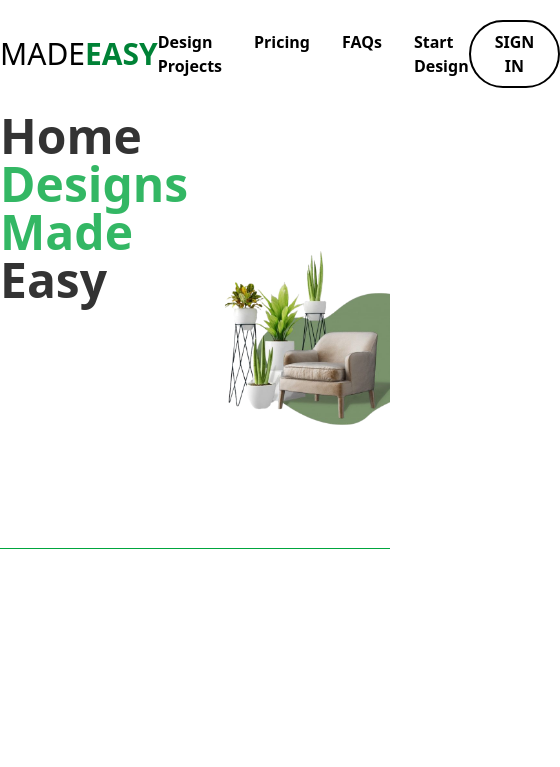
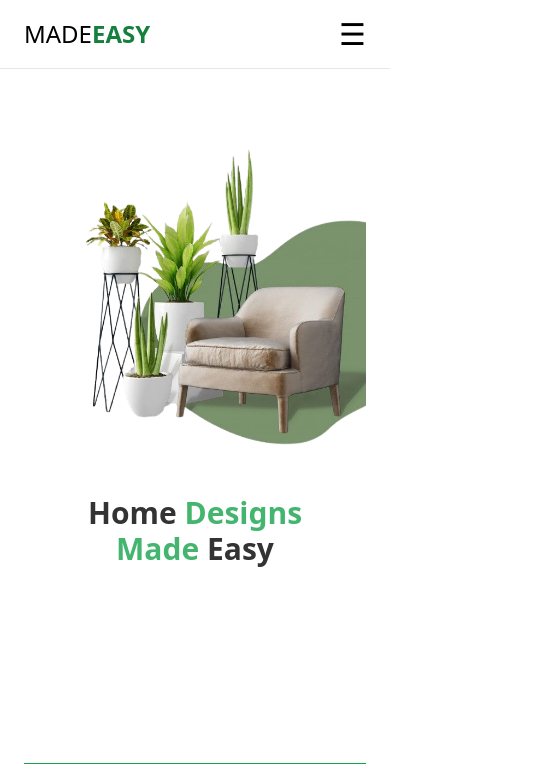
Before and after one commit to JannatulLima9575/tailwind-Landingpage, a plain HTML site: page index.html in a window 390 px wide. Shown: the whole page, 560 px wide, since content can reach past the window. Drawn offline with nearby package versions, Linux system fonts and the light colour scheme.

Commit message:
added responsive part to project

```diff
--- a/index.html
+++ b/index.html
@@ -1,11 +1,11 @@
 <!DOCTYPE html>
 <html lang="en">
 <head>
-    <meta charset="UTF-8">
-    <meta name="viewport" content="width=device-width, initial-scale=1.0">
-    <script src="https://unpkg.com/@tailwindcss/browser@4"></script>
+  <meta charset="UTF-8" />
+  <meta name="viewport" content="width=device-width, initial-scale=1.0" />
+  <script src="https://cdn.tailwindcss.com"></script>
+  <link rel="shortcut icon" href="favIcon.png" type="image/x-icon">
   <title>Landing Page</title>
-
   <style>
     @keyframes fadeLoop {
       0% {
@@ -28,31 +28,68 @@
       animation: fadeLoop 4s infinite 1s;
     }
   </style>
+</head>
+<body class="max-w-7xl mx-auto bg-white font-sans">
 
-</head>
-<body class="bg-white font-sans">
-    <!-- Navbar section  -->
-     <nav class="flex py-5 justify-around items-center">
-        <h2 class="text-3xl">MADE<span class="text-green-700 font-semibold">EASY</span></h2>
-            <ul class="flex gap-x-8">
+  <!-- Navbar section -->
+  <nav class="px-6 py-4 md:px-16 border-b border-gray-200 relative">
+    <div class="flex justify-between items-center">
+      <h2 class="text-2xl md:text-3xl">MADE<span class="text-green-700 font-semibold">EASY</span></h2>
+
+      <!-- Hamburger Icon -->
+      <div class="md:hidden">
+        <button id="menu-toggle" class="text-3xl focus:outline-none">&#9776;</button>
+      </div>
+
+      <!-- Desktop Menu -->
+      <ul class="hidden md:flex gap-8 items-center">
         <li class="cursor-pointer font-semibold hover:text-green-700">Design Projects</li>
         <li class="cursor-pointer font-semibold hover:text-green-700">Pricing</li>
         <li class="cursor-pointer font-semibold hover:text-green-700">FAQs</li>
         <li class="cursor-pointer font-semibold hover:text-green-700">Start Design</li>
       </ul>
-            <button class="bg-white text-black px-6 font-semibold py-2 border-2 rounded-full hover:bg-green-700 hover:text-white">SIGN IN</button>
+
+      <button class="hidden md:inline-block bg-white text-black px-6 font-semibold py-2 border-2 rounded-full hover:bg-green-700 hover:text-white">SIGN IN</button>
+    </div>
+
+    <!-- Mobile Menu -->
+    <div id="mobile-menu" class="hidden flex-col gap-4 mt-4 md:hidden">
+      <ul class="flex flex-col gap-3">
+        <li class="cursor-pointer font-semibold hover:text-green-700">Design Projects</li>
+        <li class="cursor-pointer font-semibold hover:text-green-700">Pricing</li>
+        <li class="cursor-pointer font-semibold hover:text-green-700">FAQs</li>
+        <li class="cursor-pointer font-semibold hover:text-green-700">Start Design</li>
+      </ul>
+      <button class="mt-4 bg-white text-black px-6 font-semibold py-2 border-2 rounded-full hover:bg-green-700 hover:text-white w-fit">SIGN IN</button>
+    </div>
   </nav>
 
-     <!-- banner section  -->
-      <div class="flex justify-around items-center">
-        <div class="">
-            <h1 class="text-5xl title font-bold">Home <span class="text-green-600">Designs</span> <br><span class="text-green-600">Made</span> Easy</h1>
-            <p class="py-10 description text-xl">Experience the joy of designing your home in 3D <br>using products from brands yuo can buy.</p>
+  <!-- Banner section -->
+  <div class="flex flex-col-reverse md:flex-row items-center justify-between px-6 md:px-16 py-10 gap-10">
+    <div class="text-center md:text-left">
+      <h1 class="text-3xl md:text-5xl font-bold title">
+        Home <span class="text-green-600">Designs</span><br />
+        <span class="text-green-600">Made</span> Easy
+      </h1>
+      <p class="py-6 md:py-10 text-lg md:text-xl description">
+        Experience the joy of designing your home in 3D<br />
+        using products from brands you can buy.
+      </p>
     </div>
-        <div class="">
-            <img src="landing.png" class="rounded-lg" alt="">
+    <div class="w-full md:w-1/2">
+      <img src="landing.png" class="rounded-lg w-full h-auto" alt="Landing Image" />
     </div>
   </div>
-      <hr class="border-green-600">
+
+  <hr class="border-green-600 mx-6 md:mx-16" />
+
+  <script>
+    const toggleBtn = document.getElementById('menu-toggle');
+    const mobileMenu = document.getElementById('mobile-menu');
+
+    toggleBtn.addEventListener('click', () => {
+      mobileMenu.classList.toggle('hidden');
+    });
+  </script>
 </body>
 </html>
```
Also changed, not shown: favIcon.png (added). Lines whose indentation alone changed are shown as unchanged.
